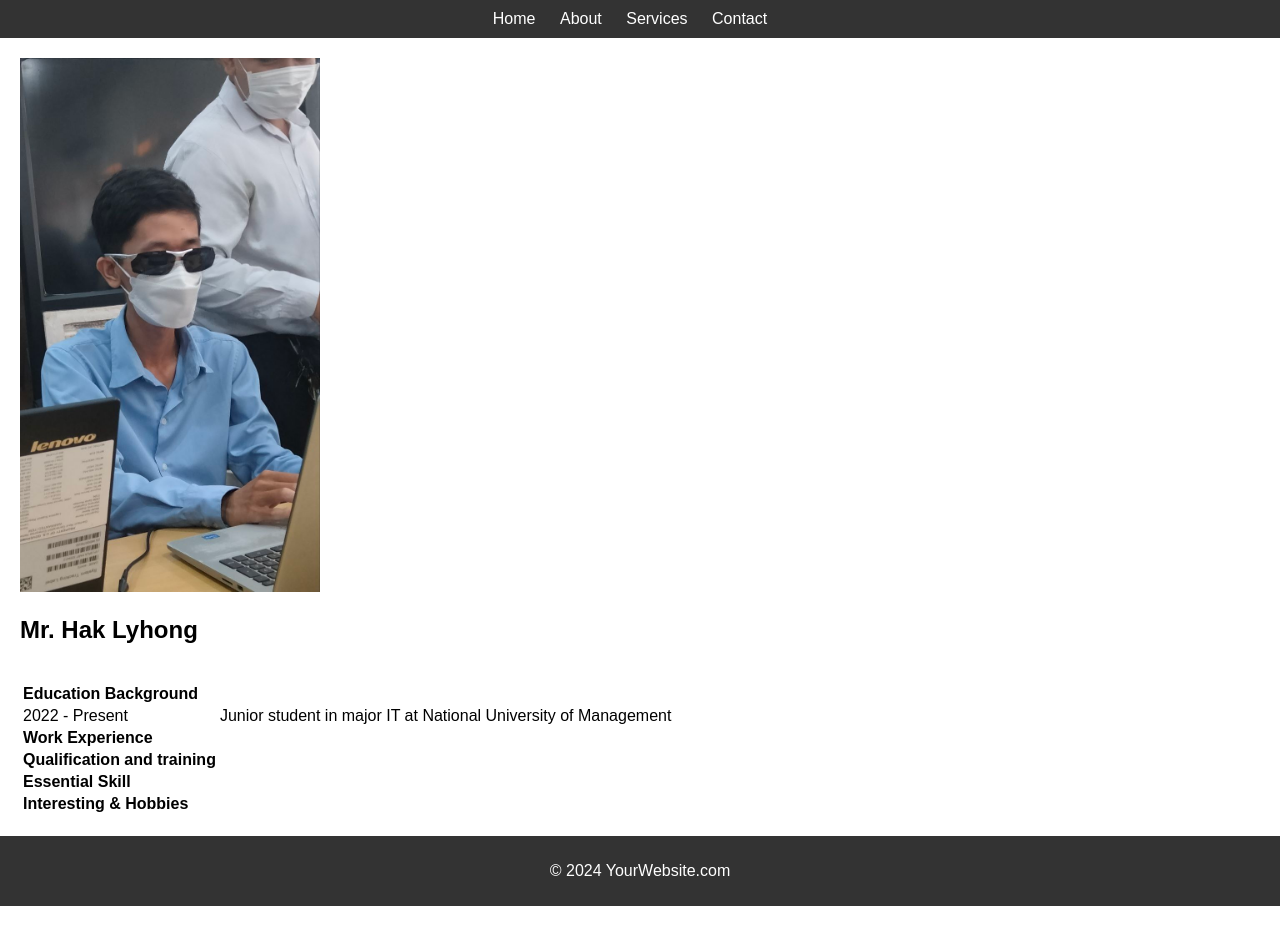
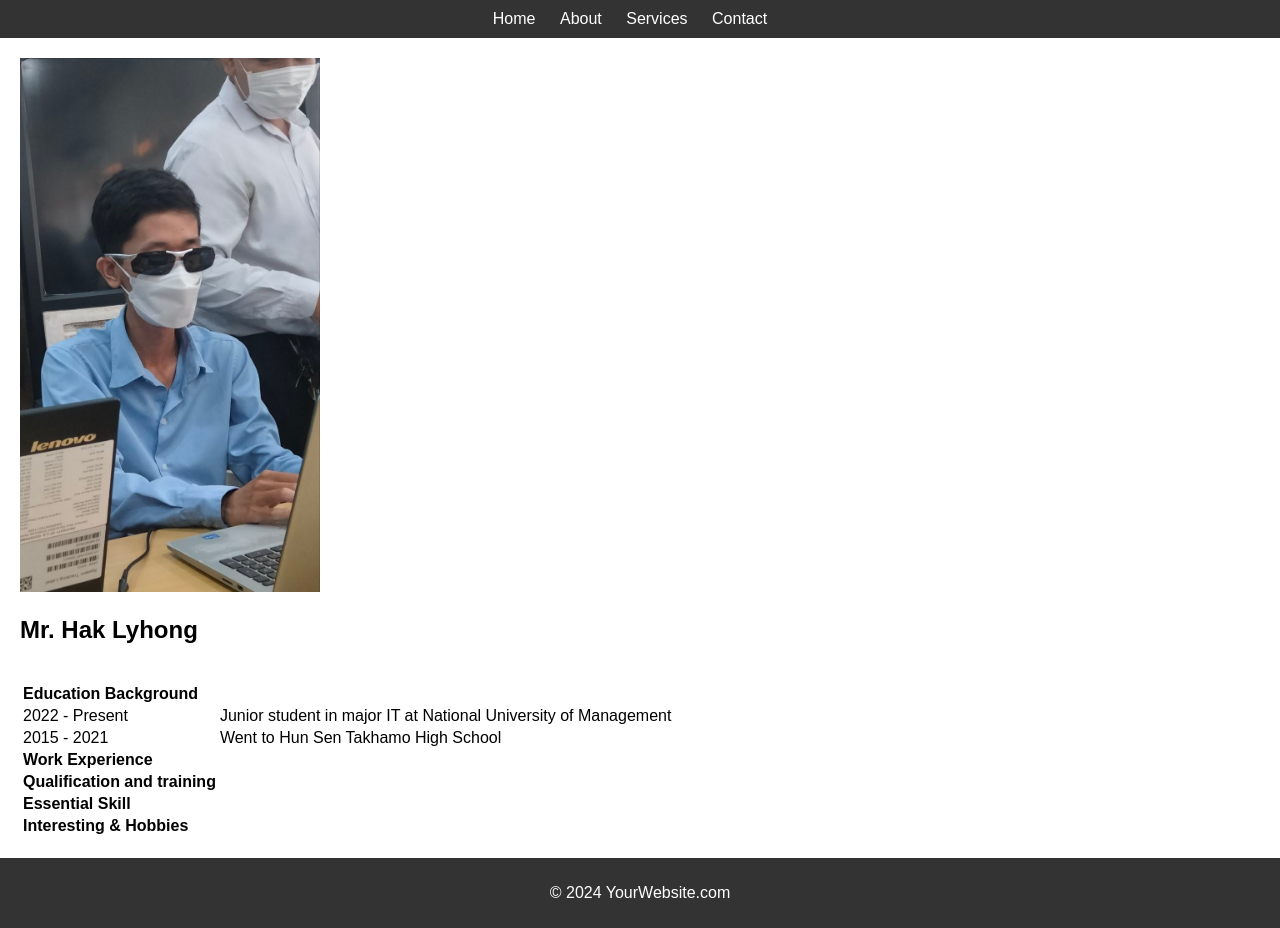
Before and after one commit to Hak-Lyhong/MyWebDevelop1, a plain HTML site: page about.html in a window 1280 px wide. Before the commit the page ends 906 px from the top, so only its background shows below. Drawn offline with Linux system fonts and the light colour scheme.

Commit message:
changed more

```diff
--- a/about.html
+++ b/about.html
@@ -33,6 +33,10 @@
           <td>Junior student in major IT at National University of Management</td>
         </tr>
         <tr>
+          <td>2015 - 2021</td>
+          <td>Went to Hun Sen Takhamo High School</td>
+        </tr>
+        <tr>
           <td>
             <b>Work Experience</b>
           </td>
```
